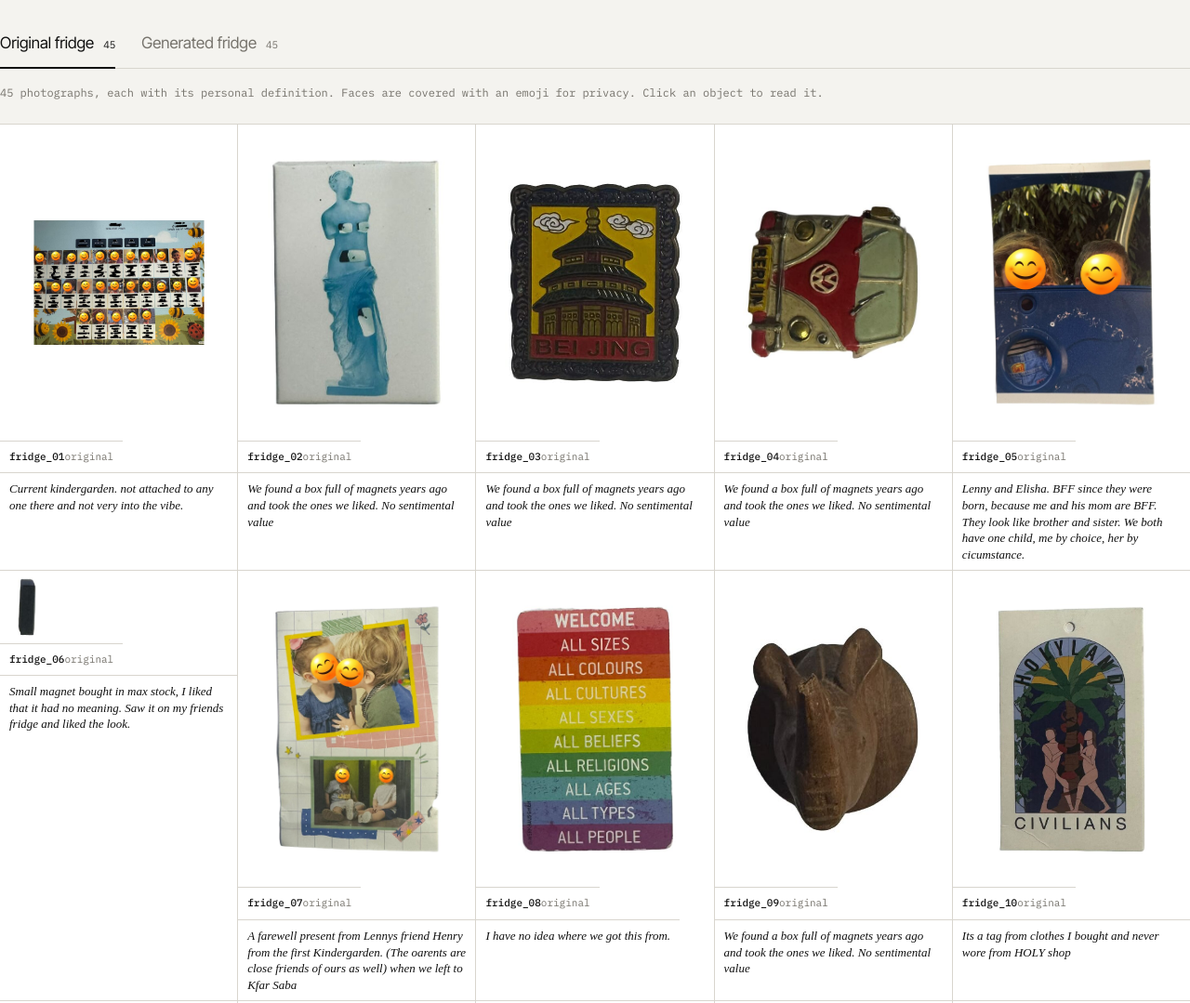
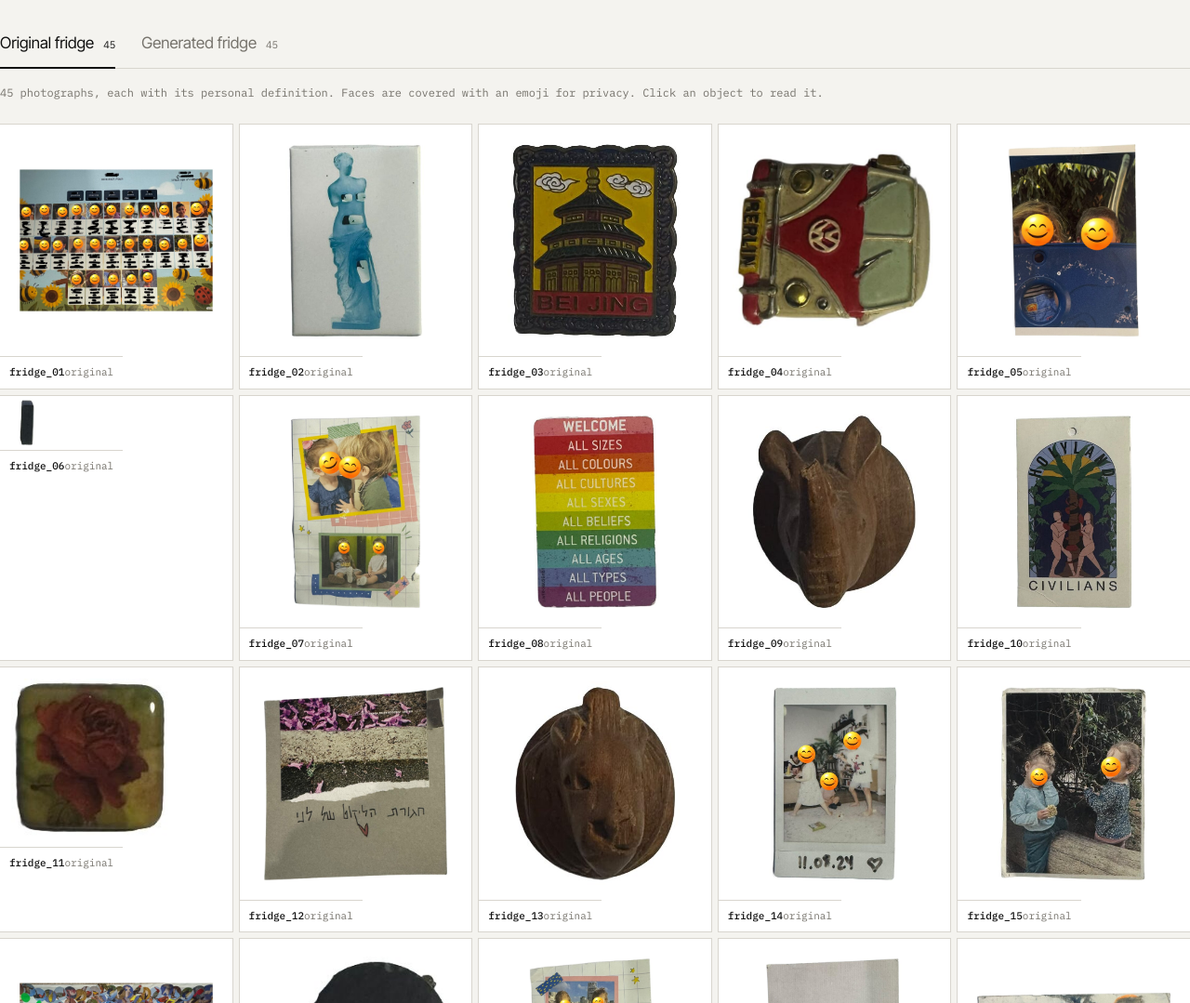
Before and after one commit to eaylis-ai/YaelShinkar_Latent.Space, a plain HTML site: page index.html in a window 1280 px wide. Shown: the part 2980-4059 px from the top of the page at 93% size. Drawn offline with Linux system fonts and the light colour scheme.

Commit message:
Update index.html

```diff
--- a/index.html
+++ b/index.html
@@ -110,18 +110,18 @@
   .tabs button{font-family:var(--display);font-size:17px;padding:0 0 12px;margin-bottom:-1px;color:var(--muted);border-bottom:2px solid transparent}
   .tabs button[aria-selected="true"]{color:var(--ink);border-color:var(--ink)}
   .tabs .count{font-family:var(--mono);font-size:11px;margin-left:6px}
-  .grid{display:grid;grid-template-columns:repeat(5,minmax(0,1fr));gap:1px}
+  .grid{display:grid;grid-template-columns:repeat(5,minmax(0,1fr));gap:8px;background:transparent}
   @media(max-width:1100px){.grid{grid-template-columns:repeat(3,minmax(0,1fr))}}
   @media(max-width:700px){.grid{grid-template-columns:repeat(2,minmax(0,1fr))}}
   .grid .card{outline:1px solid var(--line)}
   .card{background:var(--tile);text-align:left;display:flex;flex-direction:column}
-  .card .img{aspect-ratio:3/4;overflow:hidden}
-  .card .img img{width:100%;height:100%;object-fit:contain;padding:12%;transition:transform .3s}
-  .card:hover .img img{transform:scale(1.05)}
-  .card .cap{font-family:var(--mono);font-size:11px;padding:8px 10px;border-top:1px solid var(--line);display:flex;justify-content:space-between;color:var(--muted)}
+  .card .img{aspect-ratio:1/1;overflow:hidden;background:#fff}
+  .card .img img{width:100%;height:100%;object-fit:contain;padding:6%;transition:transform .25s}
+  .card:hover .img img{transform:scale(1.025)}
+  .card .cap{font-family:var(--mono);font-size:11px;padding:8px 10px;border-top:1px solid var(--line);display:flex;justify-content:space-between;color:var(--muted);background:#fff}
   .card .cap b{color:var(--ink);font-weight:500}
-  .card .def{font-family:"Times New Roman",Times,serif;font-size:13px;font-style:italic;line-height:1.35;padding:8px 10px;border-top:1px solid var(--line);color:var(--ink)}
-  .card .ph{aspect-ratio:3/4}
+  .card .def{display:none}
+  .card .ph{aspect-ratio:1/1}
 
   /* transcripts */
   .chat{display:grid;grid-template-columns:220px 1fr;gap:24px;padding:40px 0;border-bottom:1px solid var(--line)}
```
